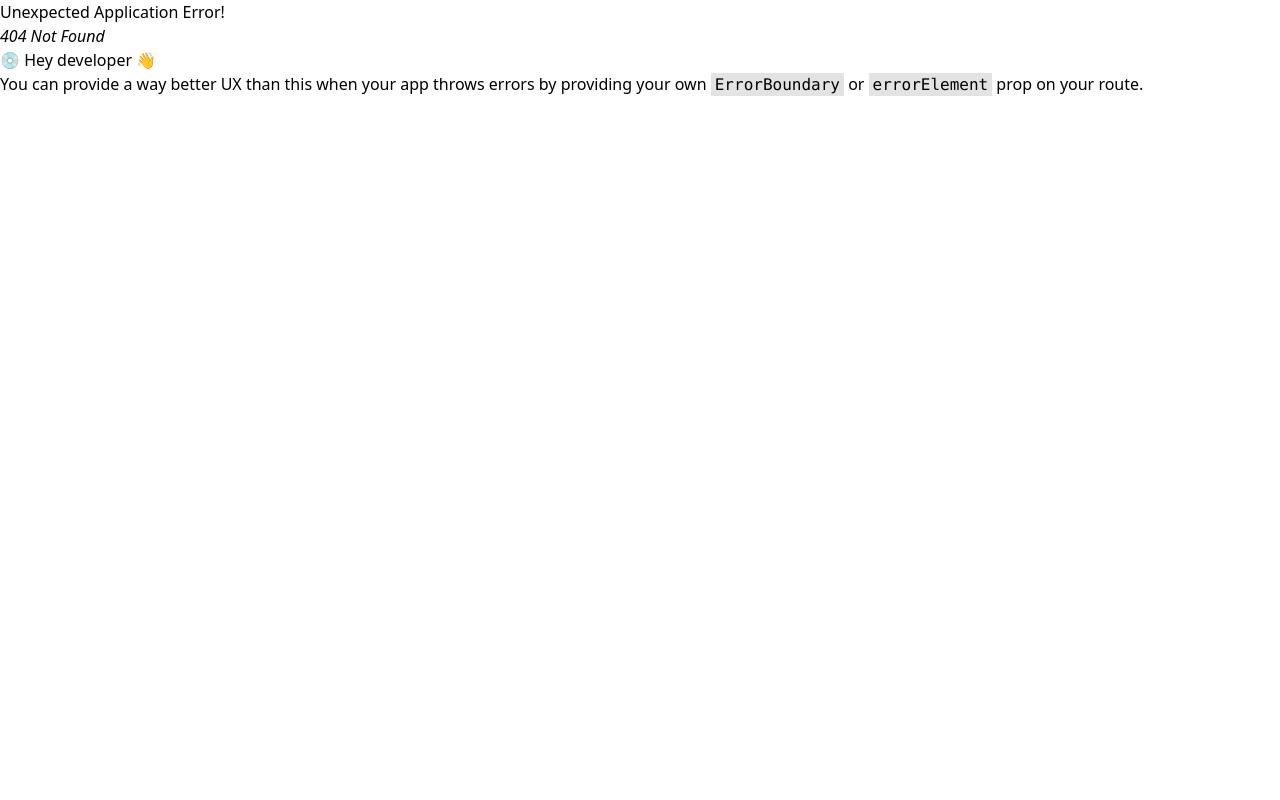
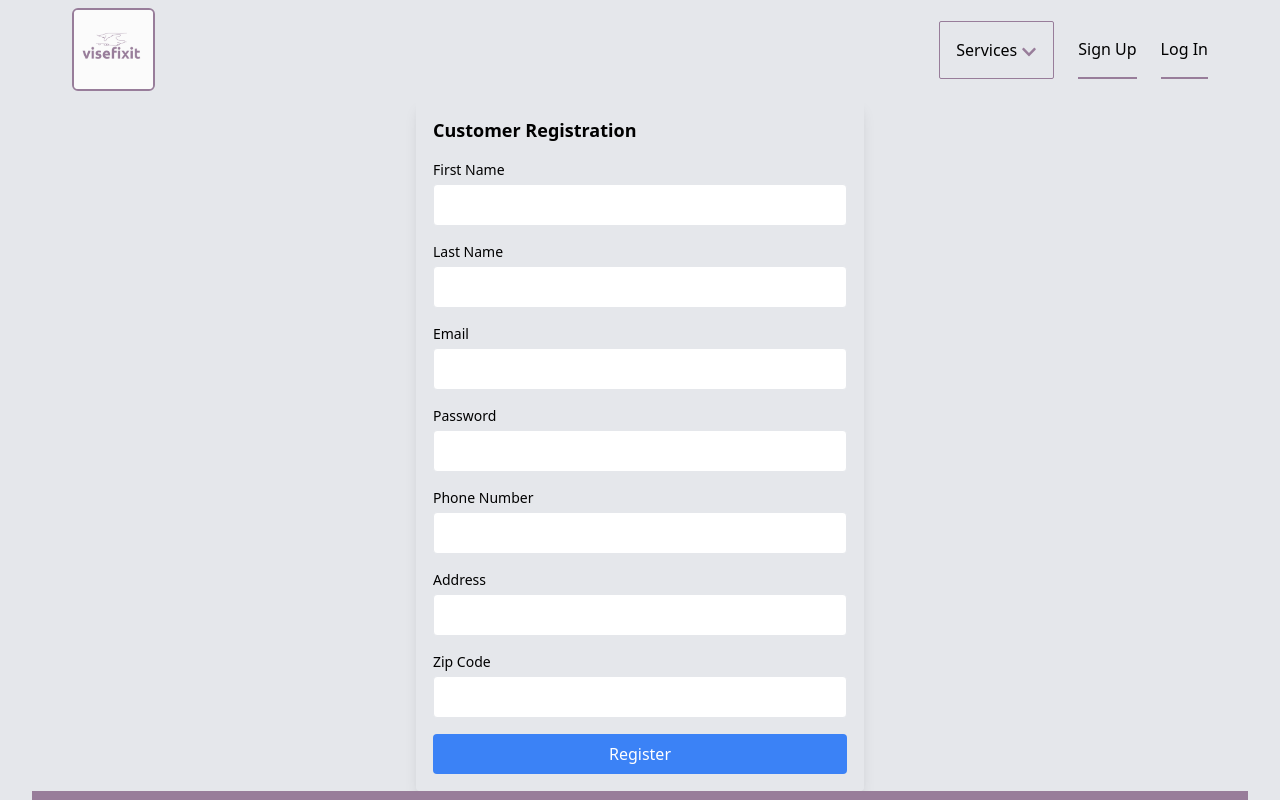
Before and after one commit to RaoofGoher/viseFixIt, a React (Vite) app: page /customersignup in a window 1280 px wide. Before the commit this address had no page. Shown: the top 800 px of the page. Built offline with nearby package versions, Linux system fonts and the light colour scheme.

Commit message:
customer sign up integrated

```diff
--- a/package.json
+++ b/package.json
@@ -10,6 +10,7 @@
     "preview": "vite preview"
   },
   "dependencies": {
+    "axios": "^1.7.7",
     "formik": "^2.4.6",
     "react": "^18.3.1",
     "react-dom": "^18.3.1",
--- a/src/App.jsx
+++ b/src/App.jsx
@@ -13,6 +13,7 @@ import "slick-carousel/slick/slick-theme.css";
 import { GlobalProvider } from './context/GlobalContext';
 import Home from './pages/Home';
 import LoginComponent from './pages/Login';
+import CustomerForm from './pages/CustomerSIgnUP';
 
 
 function App() {
@@ -22,6 +23,7 @@ function App() {
         <Route path="/" element={<PrimaryLayout />} >
           <Route index element={<Home />} />
           <Route path='/login' element={<LoginComponent />} />
+          <Route path="/customersignup" element={<CustomerForm/>}/>
         </Route>
 
       </>
--- a/src/components/RegistrationModal.jsx
+++ b/src/components/RegistrationModal.jsx
@@ -1,5 +1,6 @@
 import React from 'react';
 import { useGlobalContext } from '../context/GlobalContext';
+import { Link } from 'react-router-dom';
 
 const RegistrationModal = () => {
   const { isRegistrationModalOpen, closeRegistrationModal } = useGlobalContext();
@@ -12,12 +13,13 @@ const RegistrationModal = () => {
             <h2 className="text-2xl mb-4 text-center">Register</h2>
 
             <div className="flex justify-between mb-4">
-              <button
+              <Link to="/customersignup"><button
                 className="bg-green-500 text-white px-4 py-2 rounded-lg w-40"
                 onClick={closeRegistrationModal}
               >
                 Register as Customer
               </button>
+              </Link>
               <button
                 className="bg-purple-500 text-white px-4 py-2 rounded-lg w-40"
                 onClick={closeRegistrationModal}
--- /dev/null
+++ b/src/pages/CustomerSignUp.jsx
@@ -0,0 +1,128 @@
+import React from 'react';
+import { Formik, Form, Field, ErrorMessage } from 'formik';
+import * as Yup from 'yup';
+import axios from 'axios';
+
+const CustomerForm = () => {
+    const initialValues = {
+        first_name: '',
+        last_name: '',
+        email: '',
+        password: '',
+        phone_number: '',
+        address: '',
+        zip_code: '',
+        isCustomer: true,
+    };
+
+    const validationSchema = Yup.object().shape({
+        first_name: Yup.string().required('First name is required'),
+        last_name: Yup.string().required('Last name is required'),
+        email: Yup.string().email('Invalid email').required('Email is required'),
+        password: Yup.string().min(6, 'Password must be at least 6 characters').required('Password is required'),
+        phone_number: Yup.string().required('Phone number is required'),
+        address: Yup.string().required('Address is required'),
+        zip_code: Yup.string().required('Zip code is required'),
+    });
+
+    const handleSubmit = async (values) => {
+        try {
+            const response = await axios.post('http://51.21.129.246:8000/customer/register/', values);
+            console.log(response.data); // Handle successful response
+            alert('Registration successful!'); // Provide user feedback
+        } catch (error) {
+            console.error('There was an error registering the user:', error);
+            alert('Registration failed! Please try again.'); // Provide user feedback
+        }
+    };
+
+    return (
+        <Formik
+            initialValues={initialValues}
+            validationSchema={validationSchema}
+            onSubmit={handleSubmit}
+        >
+            {() => (
+                <Form className="max-w-md mx-auto p-4 border rounded shadow-lg">
+                    <h2 className="text-lg font-bold mb-4">Customer Registration</h2>
+
+                    <div className="mb-4">
+                        <label className="block text-sm font-medium mb-1">First Name</label>
+                        <Field
+                            type="text"
+                            name="first_name"
+                            className="border rounded p-2 w-full"
+                        />
+                        <ErrorMessage name="first_name" component="div" className="text-red-500 text-sm" />
+                    </div>
+
+                    <div className="mb-4">
+                        <label className="block text-sm font-medium mb-1">Last Name</label>
+                        <Field
+                            type="text"
+                            name="last_name"
+                            className="border rounded p-2 w-full"
+                        />
+                        <ErrorMessage name="last_name" component="div" className="text-red-500 text-sm" />
+                    </div>
+
+                    <div className="mb-4">
+                        <label className="block text-sm font-medium mb-1">Email</label>
+                        <Field
+                            type="email"
+                            name="email"
+                            className="border rounded p-2 w-full"
+                        />
+                        <ErrorMessage name="email" component="div" className="text-red-500 text-sm" />
+                    </div>
+
+                    <div className="mb-4">
+                        <label className="block text-sm font-medium mb-1">Password</label>
+                        <Field
+                            type="password"
+                            name="password"
+                            className="border rounded p-2 w-full"
+                        />
+                        <ErrorMessage name="password" component="div" className="text-red-500 text-sm" />
+                    </div>
+
+                    <div className="mb-4">
+                        <label className="block text-sm font-medium mb-1">Phone Number</label>
+                        <Field
+                            type="tel"
+                            name="phone_number"
+                            className="border rounded p-2 w-full"
+                        />
+                        <ErrorMessage name="phone_number" component="div" className="text-red-500 text-sm" />
+                    </div>
+
+                    <div className="mb-4">
+                        <label className="block text-sm font-medium mb-1">Address</label>
+                        <Field
+                            type="text"
+                            name="address"
+                            className="border rounded p-2 w-full"
+                        />
+                        <ErrorMessage name="address" component="div" className="text-red-500 text-sm" />
+                    </div>
+
+                    <div className="mb-4">
+                        <label className="block text-sm font-medium mb-1">Zip Code</label>
+                        <Field
+                            type="text"
+                            name="zip_code"
+                            className="border rounded p-2 w-full"
+                        />
+                        <ErrorMessage name="zip_code" component="div" className="text-red-500 text-sm" />
+                    </div>
+
+                    <button type="submit" className="bg-blue-500 text-white rounded p-2 w-full">
+                        Register
+                    </button>
+                </Form>
+            )}
+        </Formik>
+    );
+};
+
+export default CustomerForm;
```
Also changed, not shown: 1 other file (tests, documents, lock files or other folders).
